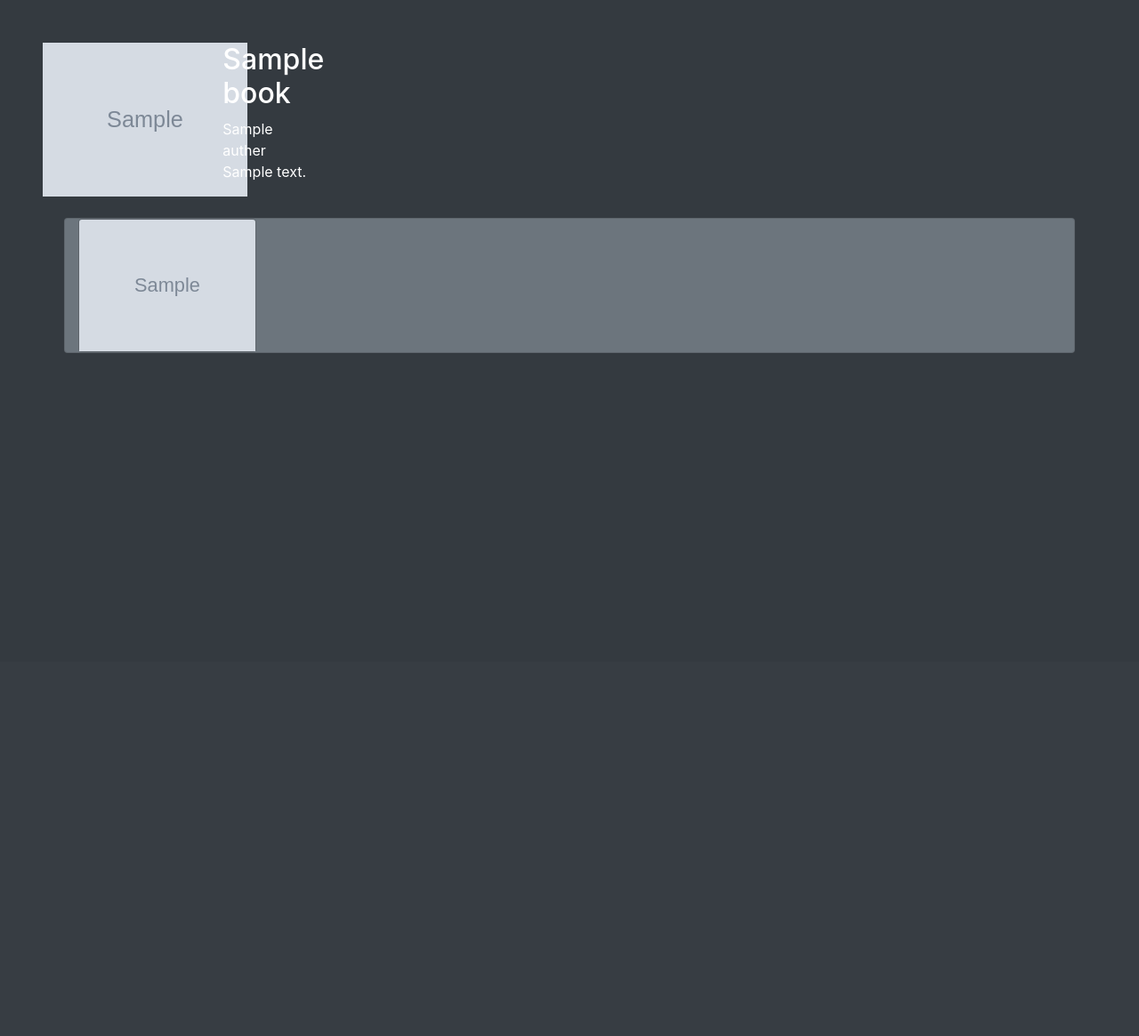
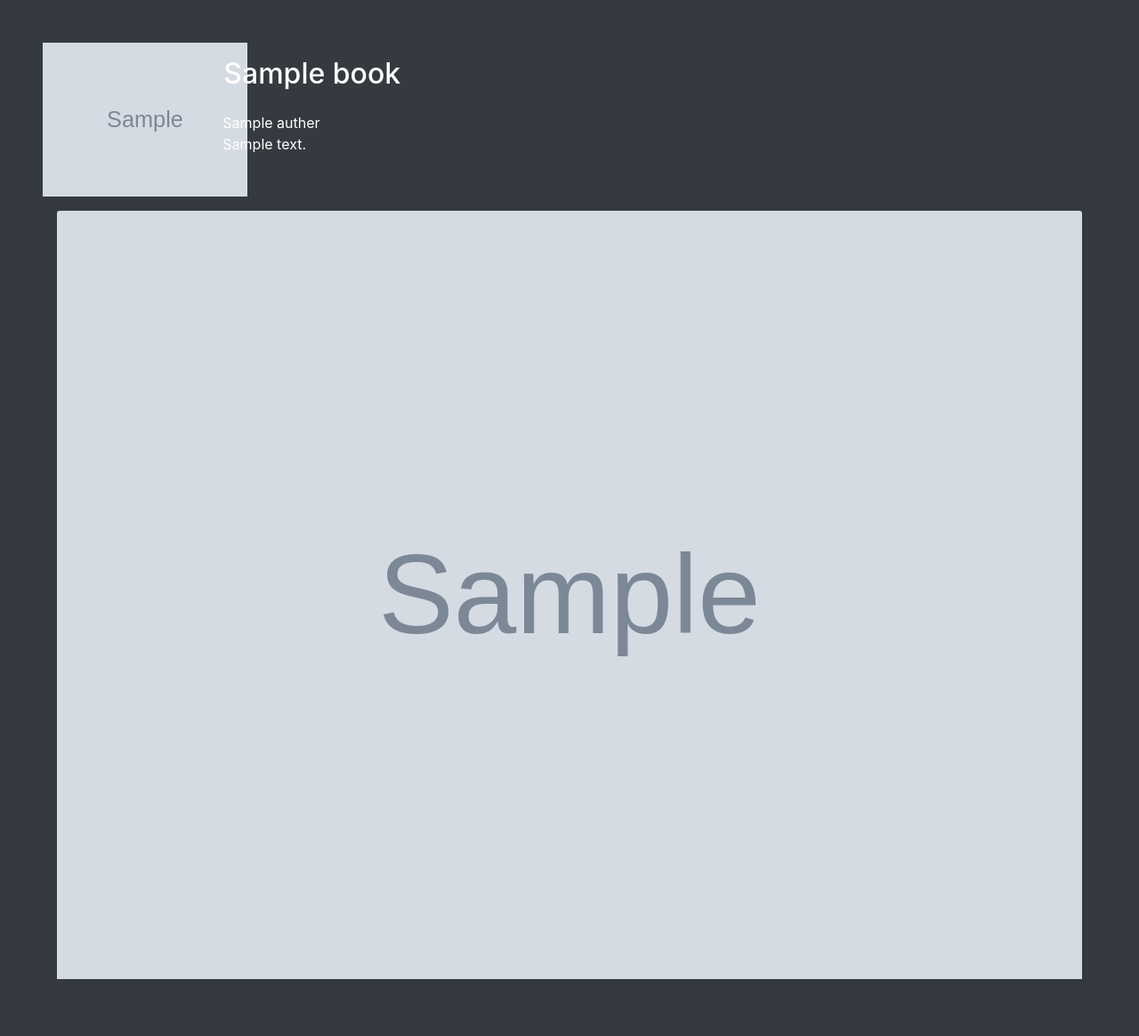
Before and after one commit to takavfx/Comican, a Django app: page /comican/1/ in a window 1280 px wide. Shown: the part 56-1221 px from the top of the page at 89% size. Before the commit the page ends 453 px from the top, so only its background shows below. Run offline with Django 3.2, Linux system fonts and the light colour scheme; tables that the repository leaves empty hold one stand-in row (values such as "Sample post"); grey boxes marked "Sample" are stand-in pictures; some libraries are stand-ins or nearby versions.

Commit message:
Add style for gird layout and uploader border

```diff
--- a/mysite/comican/templates/comican/book.html
+++ b/mysite/comican/templates/comican/book.html
@@ -2,18 +2,18 @@
 {% block 'content' %}
 <div class="row">
     {% comment %} Book Information START {% endcomment %}
-    <div class="col col-sm-2">
+    <div class="col col-sm-2" style="width: 200px;">
         {% if book %}
             <img src="{{ book.image.url }}" width="230">
         {% endif %}
     </div>
     <div class="col-6 col-sm-4">
         <div class="row">
-            <div class="col col-sm-4">
+            <div class="col p-3">
                 <h2>{{ book.name }}</h2>
             </div>
             <div class="w-100 d-none d-md-block"></div>
-            <div class="col col-sm-4">
+            <div class="col">
                 {% if book.authors %}
                     {% for author in book.authors.all %}
                         {{ author.name }}
@@ -22,7 +22,7 @@
                 {% endif %}
             </div>
             <div class="w-100 d-none d-md-block"></div>
-            <div class="col col-sm-4">
+            <div class="col">
                 {{ book.detail }}
             </div>
         </div>
@@ -31,23 +31,18 @@
 
     <div class="w-100 d-none d-md-block"></div>
 
+    <div class="col">
     {% comment %} Pages START {% endcomment %}
-    <div class="col">
-        <div class="card-deck p-4">
-            <div class="card bg-secondary text-white" style="width: 200px;">
-                <div class="card bg-secondary text-white" style="width: 200px;">
+    <div class="Grid p-3">
         {% if book.pages.all %}
             {% for page in book.pages.all %}
-                            <a href="{{ book.image.url }}"><img class="card-img-top img-fluid" src="{{ page.image.url }}" alt="{{ page.name }}" width="224" height="348"></a>
+                <a href="{{ page.image.url }}"><img class="card-img-top img-fluid" src="{{ page.image.url }}" alt="{{ page.name }}" height="348"></a>
             {% endfor %}
         {% else %}
             Pages not found.
         {% endif %}
     </div>
+    {% comment %} Pages END {% endcomment %}
     </div>
 </div>
-    </div>
-    {% comment %} Pages END {% endcomment %}
-
-</div>
 {% endblock 'content' %}
```
Also changed, not shown: mysite/comican/static/comican/style.css (+10 -2 lines). Lines whose indentation alone changed are shown as unchanged.
